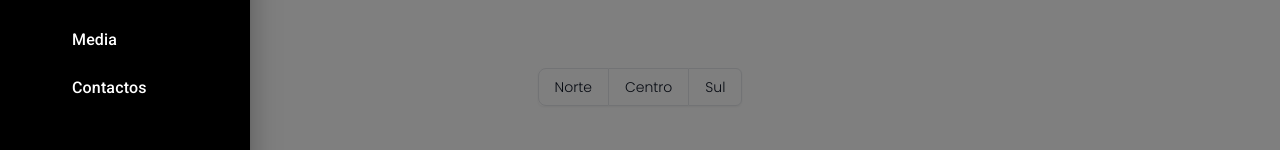
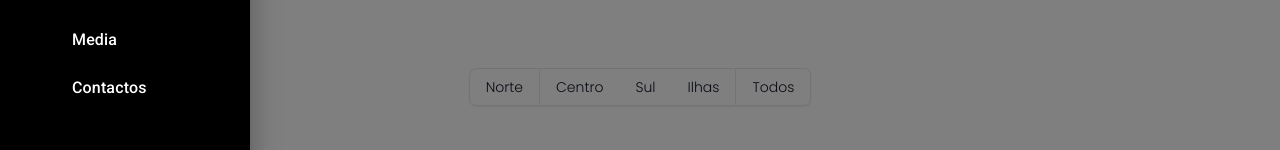
Before and after one commit to Joanartdacosta/roads-blog, a Next.js app in the folder app/: page /fairs in a window 1280 px wide. Shown: the part 444-594 px from the top of the page. Built offline with nearby package versions, Linux system fonts and the light colour scheme.

Commit message:
break navbar into small parts and filtering menu

```diff
--- a/app/components/common/UI/menu/MenuOptions.js
+++ b/app/components/common/UI/menu/MenuOptions.js
@@ -1,24 +1,72 @@
-export default function MenuOptions() {
+import FAIRS from "@/components/lists/fairs";
+import { useState } from "react";
+
+export default function MenuOptions(props) {
+  const [regions, setRegions] = useState(FAIRS);
+
+  function filterRegionNord() {
+    setRegions(
+      FAIRS.filter((item) => {
+        return item.location === "Norte";
+      })
+    );
+  }
+
+  // const FILTERED_REGION = [];
+
+  // function filterCategory() {
+  //   const filtered = FAIRS.filter((category) => {
+  //     if (category.region.includes("Norte")) {
+  //       return FILTERED_REGION.push();
+  //     }
+  //     if (category.region.includes("Centro")) {
+  //       return FILTERED_REGION.push();
+  //     }
+  //     if (category.region.includes("Sul")) {
+  //       return FILTERED_REGION.push();
+  //     }
+
+  //     return props.filtered;
+  //   });
+  // }
   return (
     <div>
       <div class="inline-flex rounded-md shadow-sm" role="group">
         <button
+          key={props.id}
+          onClick={filterRegionNord}
           type="button"
           class="px-4 py-2 text-sm font-medium text-gray-900 bg-white border border-gray-200 rounded-l-lg hover:bg-gray-100 hover:text-yellow-700 focus:z-10 focus:ring-2 focus:ring-yellow-700 focus:text-yellow-700 dark:bg-gray-700 dark:border-gray-600 dark:text-white dark:hover:text-white dark:hover:bg-gray-600 dark:focus:ring-yellow-500 dark:focus:text-white"
         >
           Norte
         </button>
         <button
+          // onClick={filterRegion("Center")}
           type="button"
           class="px-4 py-2 text-sm font-medium text-gray-900 bg-white border-t border-b border-gray-200 hover:bg-gray-100 hover:text-yellow-700 focus:z-10 focus:ring-2 focus:ring-yellow-700 focus:text-yellow-700 dark:bg-gray-700 dark:border-gray-600 dark:text-white dark:hover:text-white dark:hover:bg-gray-600 dark:focus:ring-yellow-500 dark:focus:text-white"
         >
           Centro
         </button>
         <button
+          // onClick={filterRegion("Sul")}
+          type="button"
+          class="px-4 py-2 text-sm font-medium text-gray-900 bg-white border-t border-b border-gray-200 hover:bg-gray-100 hover:text-yellow-700 focus:z-10 focus:ring-2 focus:ring-yellow-700 focus:text-yellow-700 dark:bg-gray-700 dark:border-gray-600 dark:text-white dark:hover:text-white dark:hover:bg-gray-600 dark:focus:ring-yellow-500 dark:focus:text-white"
+        >
+          Sul
+        </button>
+        <button
+          // onClick={filterRegion("Ilhas")}
+          type="button"
+          class="px-4 py-2 text-sm font-medium text-gray-900 bg-white border-t border-b border-gray-200 hover:bg-gray-100 hover:text-yellow-700 focus:z-10 focus:ring-2 focus:ring-yellow-700 focus:text-yellow-700 dark:bg-gray-700 dark:border-gray-600 dark:text-white dark:hover:text-white dark:hover:bg-gray-600 dark:focus:ring-yellow-500 dark:focus:text-white"
+        >
+          Ilhas
+        </button>
+        <button
+          // onClick={filterRegion(FAIRS)}
           type="button"
           class="px-4 py-2 text-sm font-medium text-gray-900 bg-white border border-gray-200 rounded-r-md hover:bg-gray-100 hover:text-yellow-700 focus:z-10 focus:ring-2 focus:ring-yellow-700 focus:text-yellow-700 dark:bg-gray-700 dark:border-gray-600 dark:text-white dark:hover:text-white dark:hover:bg-gray-600 dark:focus:ring-yellow-500 dark:focus:text-white"
         >
-          Sul
+          Todos
         </button>
       </div>
     </div>
--- /dev/null
+++ b/app/components/common/navbar/big_navbar/ListNavBar.js
@@ -0,0 +1,41 @@
+import List from "@mui/material/List";
+import ListItem from "@mui/material/ListItem";
+import ListItemButton from "@mui/material/ListItemButton";
+import ListItemIcon from "@mui/material/ListItemIcon";
+import ListItemText from "@mui/material/ListItemText";
+import SmallFooter from "../SmallFooter";
+import NAVBAR_LINKS from "@/components/lists/navbar_links";
+import Link from "next/link";
+import Box from "@mui/material/Box";
+import { useState } from "react";
+
+export default function ListNavBar(anchor) {
+  return (
+    <div>
+      <Box
+        sx={{ anchor: "Tab" }}
+        role="presentation"
+        onClick={toggleDrawer(anchor, false)}
+        onKeyDown={toggleDrawer(anchor, false)}
+        className="overflow-hidden pl-0 w-full p-5 h-full bg-black"
+      >
+        <List className=" text-white overflow-hidden">
+          {NAVBAR_LINKS.map((item) => (
+            <ListItem key={item.section} disablePadding>
+              <ListItemButton>
+                <ListItemIcon></ListItemIcon>
+                <Link href={item.href} className="hover:text-yellow-400">
+                  <ListItemText primary={item.section} />
+                </Link>
+              </ListItemButton>
+            </ListItem>
+          ))}
+        </List>
+
+        <div className="bg-black pt-0">
+          <SmallFooter />
+        </div>
+      </Box>
+    </div>
+  );
+}
```
